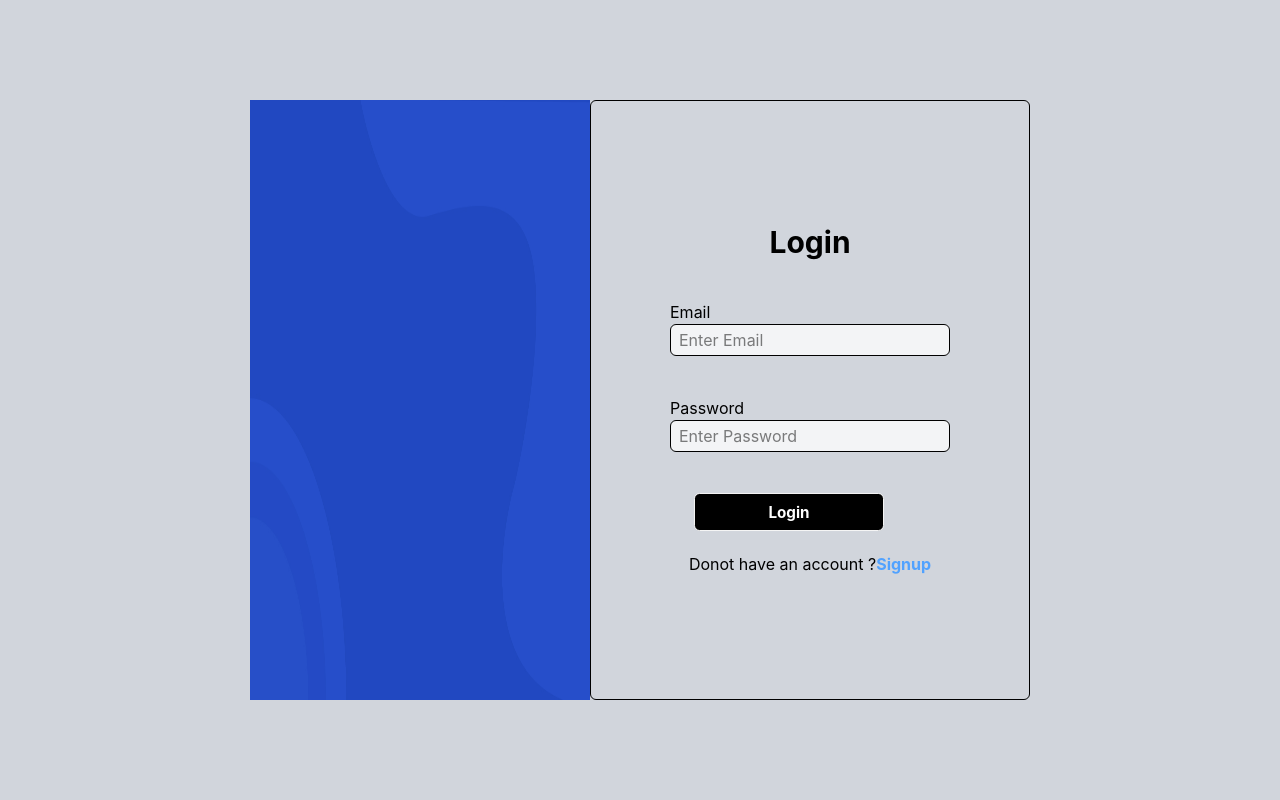
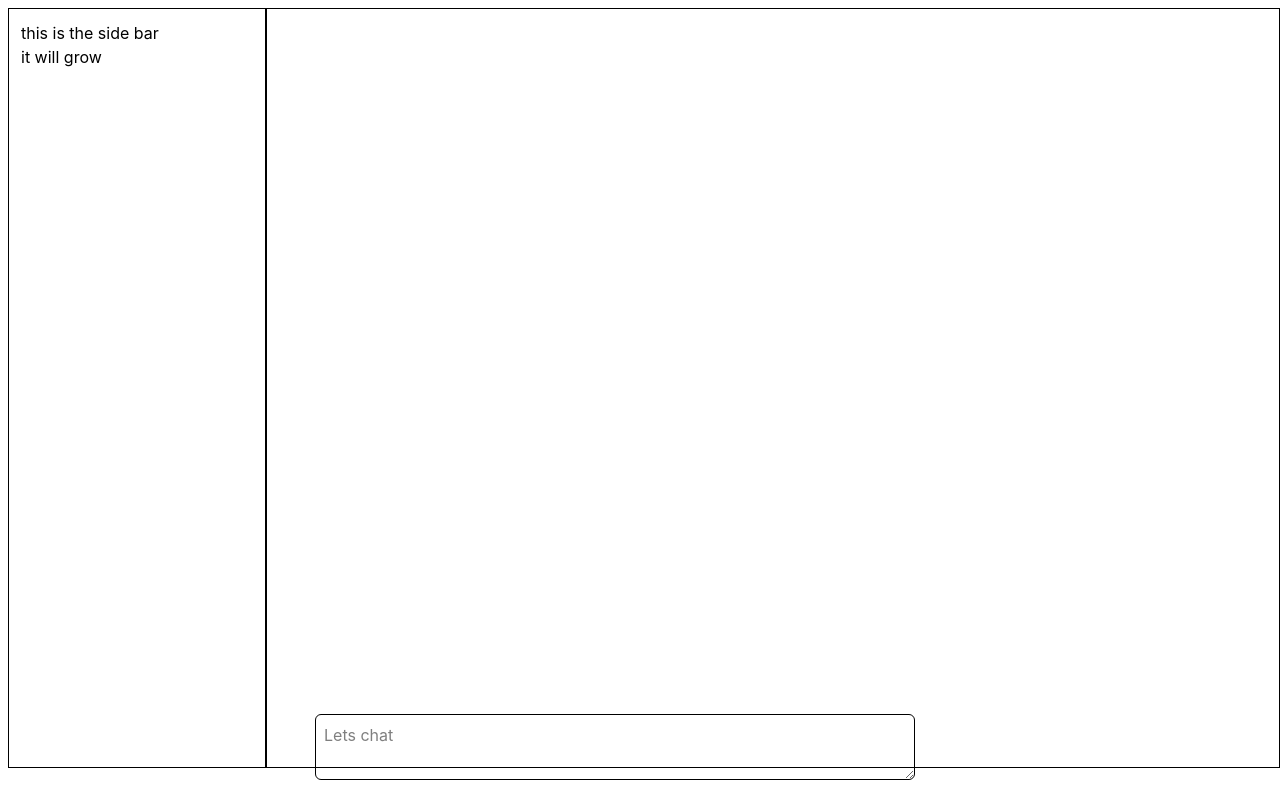
Before and after one commit to IZQIA-HASSAN/Chatbot-frontend, a React (Vite) app: page / in a window 1280 px wide. Built offline with nearby package versions, Linux system fonts and the light colour scheme.

Commit message:
files added

```diff
--- a/src/App.jsx
+++ b/src/App.jsx
@@ -2,6 +2,7 @@ import { useState } from 'react'
 import './App.css'
 import Login from './components/Login'
 import Signup from './components/Signup'
+import Chatpage from './components/chatpage'
 import { BrowserRouter , Route , Routes } from 'react-router-dom'
 
 
@@ -14,7 +15,7 @@ function App() {
 <Routes>
 
 
-    <Route path='/' element={<Login/>}/>
+    <Route path='/' element={<Chatpage/>}/>
       <Route path='/signup' element={<Signup/>}/>
       <Route path='/login' element={<Login/>}/>
 
--- /dev/null
+++ b/src/components/Chatpage.jsx
@@ -0,0 +1,24 @@
+import React from 'react'
+
+const Chatpage = () => {
+  return (
+    <>
+    <div className='flex  mt-2'>
+    <div className='border w-80 h-[760px] ml-2 p-3  '>
+        this is the side bar <br />
+        it will grow
+     </div>
+
+        <div className='border w-[500px] h-[760px] md:w-full   p-2'>
+
+                <textarea name="text" className='border p-2 w-[600px] rounded-md absolute bottom-0 mb-5 ml-10 max-lg:w-[400px]  max-sm:w-[300px]   ' placeholder='Lets chat'  id=""></textarea>
+
+        </div>
+    </div>
+    </>
+
+
+  )
+}
+
+export default Chatpage
```
